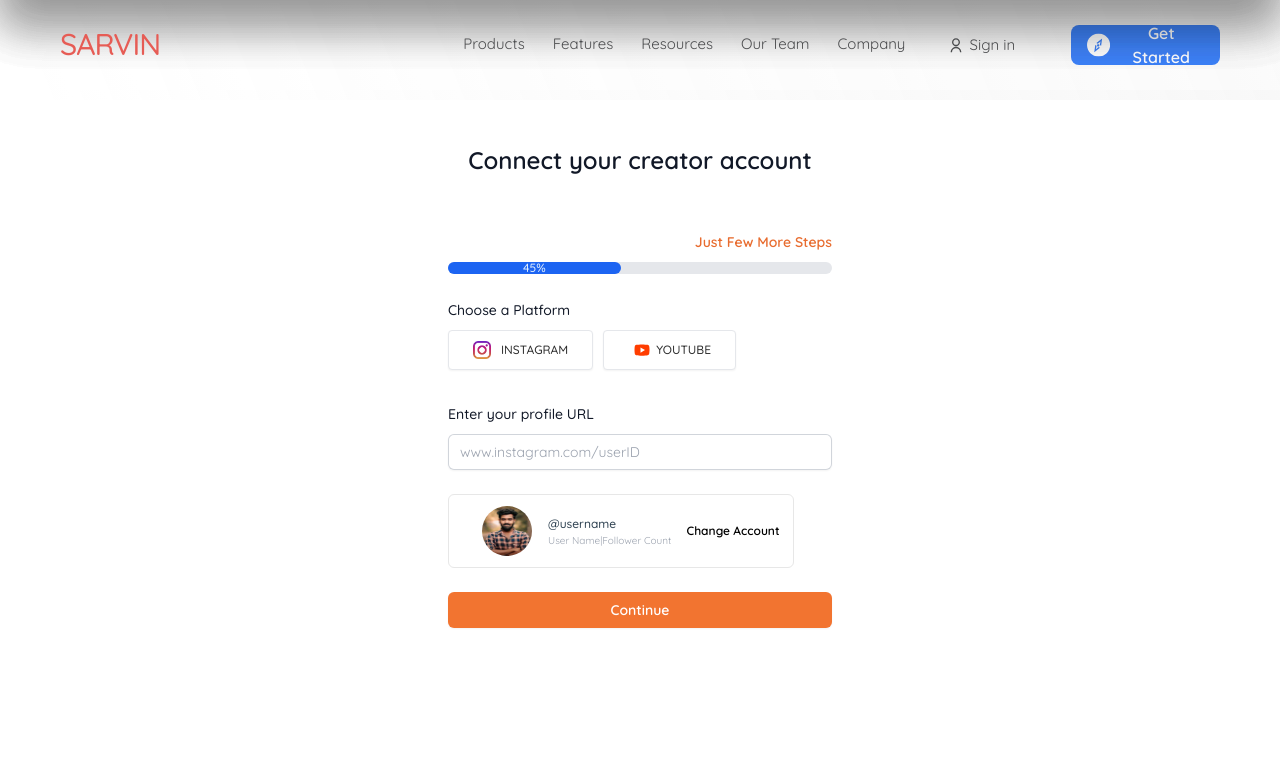
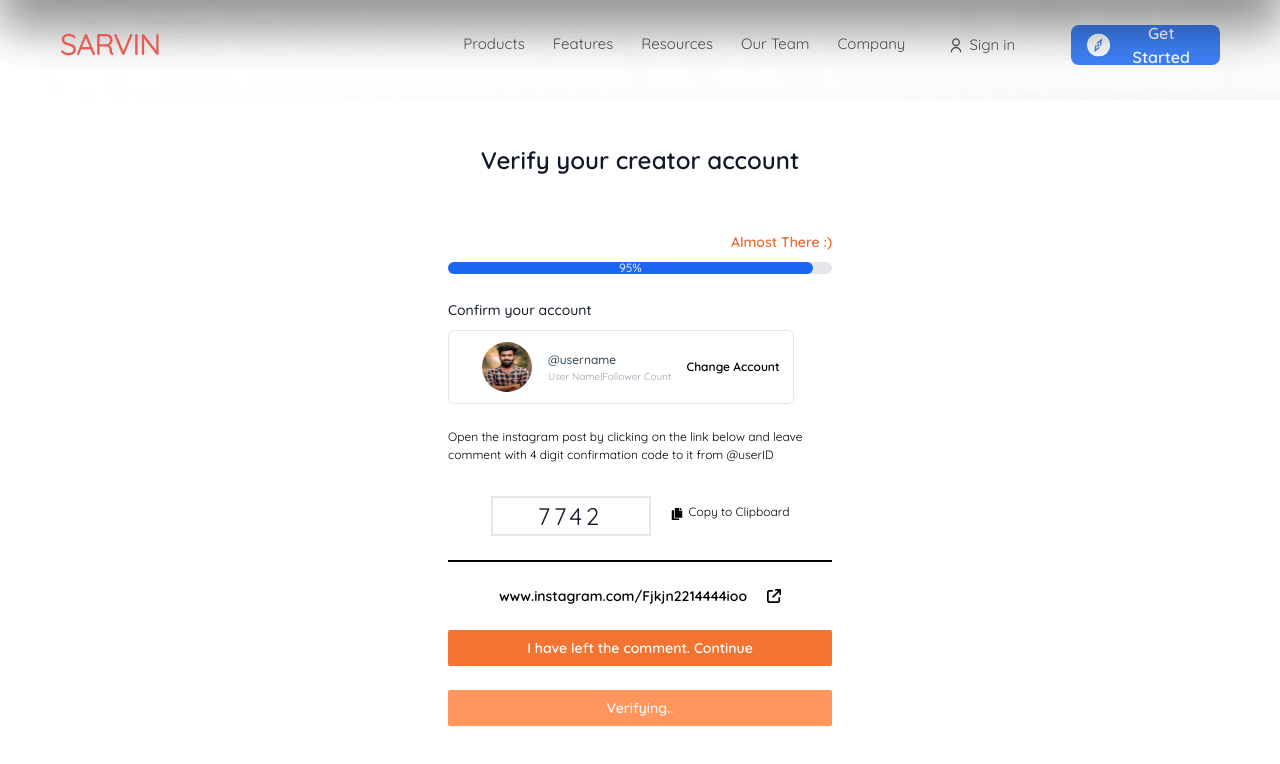
Before and after one commit to sahilrohera10/SarvinDevLSEFrontend_New, a Next.js app in the folder sarvinlsefrontend/: page / in a window 1280 px wide. Shown: the top 764 px of the page. Built offline with nearby package versions, Linux system fonts and the light colour scheme.

Commit message:
otp screen

```diff
--- /dev/null
+++ b/sarvinlsefrontend/src/app/components/OTPScreen/index.js
@@ -0,0 +1,110 @@
+"use client";
+
+import React from "react";
+import NavBar from "../commons/Navbar";
+import Instagram from "../commons/icons/instagram.png";
+import Image from "next/image";
+import { FaCopy } from "react-icons/fa";
+import { FaArrowUpRightFromSquare } from "react-icons/fa6";
+import ListCard from "../commons/Profilecard/ListCard";
+
+const OTPScreens = () => {
+  return (
+    <div
+      style={{
+        height: "100vh",
+        overflow: "hidden",
+        backgroundColor: "#fff",
+      }}
+    >
+      <NavBar />
+      <div class="flex flex-col justify-center px-6 py-12 lg:px-8">
+        <div class="sm:mx-auto sm:w-full sm:max-w-sm">
+          <h2 class="m-4 w-100 text-center text-2xl font-semibold  text-gray-900">
+            Verify your creator account
+          </h2>
+        </div>
+
+        <div class="mt-10 sm:mx-auto sm:w-full sm:max-w-sm">
+          <form class="space-y-6" action="#" method="POST">
+            <div class="flex justify-between ">
+              <span class="text-base font-medium text-blue-700 dark:text-white"></span>
+              <span class="text-sm font-semibold text-[#E86C2F] dark:text-white">
+                Almost There :)
+              </span>
+            </div>
+
+            <div
+              class="w-full bg-gray-200 rounded-full dark:bg-gray-700"
+              style={{ marginTop: 10 }}
+            >
+              <div
+                class="bg-blue-600 text-xs font-medium text-blue-100 text-center p-0 leading-none rounded-full"
+                style={{ width: "95%" }}
+              >
+                {" "}
+                95%
+              </div>
+            </div>
+
+            <div>
+              <div class="flex items-center justify-between">
+                <label
+                  for="password"
+                  class="block text-sm font-medium leading-6 text-gray-900 mb-2"
+                >
+                  Confirm your account
+                </label>
+              </div>
+              <ListCard />
+              <br />
+              <div style={{ fontSize: 12 }}>
+                Open the instagram post by clicking on the link below and leave
+                comment with 4 digit confirmation code to it from @userID{" "}
+              </div>
+
+              <div class="flex items-center justify-center" style={{ gap: 20 }}>
+                <div
+                  class="flex block w-40 h-10 border-2 items-center justify-center text-gray-900  placeholder:text-gray-400 focus:ring-2 focus:ring-inset focus:ring-indigo-600 sm:text-sm sm:leading-6"
+                  style={{ marginTop: "4vh", fontSize: 24, letterSpacing: 4 }}
+                >
+                  7742
+                </div>
+                <div class="flex items-end h-10 text-xs " style={{ gap: 6 }}>
+                  <FaCopy /> Copy to Clipboard
+                </div>
+              </div>
+            </div>
+            <div
+              style={{ borderWidth: "0px 0px 2px 0px", borderColor: "black" }}
+            ></div>
+            <div
+              class="flex items-center justify-center text-sm"
+              style={{ fontWeight: 600, gap: 20 }}
+            >
+              www.instagram.com/Fjkjn2214444ioo <FaArrowUpRightFromSquare />
+            </div>
+            <div>
+              <button
+                type="submit"
+                class="flex w-full justify-center rounded-sm bg-[#F27430] px-3 py-1.5 text-sm font-semibold leading-6 text-white shadow-sm hover:bg-gray-700 focus-visible:outline focus-visible:outline-2 focus-visible:outline-offset-2 focus-visible:outline-indigo-600"
+              >
+                I have left the comment. Continue
+              </button>
+            </div>
+            <div>
+              <button
+                type="submit"
+                class="flex w-full justify-center rounded-sm bg-[#FF965E] px-3 py-1.5 text-sm font-semibold leading-6 text-gray-100 shadow-sm hover:bg-gray-700 focus-visible:outline focus-visible:outline-2 focus-visible:outline-offset-2 focus-visible:outline-indigo-600"
+              >
+                Verifying..
+              </button>
+            </div>
+          </form>
+        </div>
+      </div>
+    </div>
+  );
+};
+
+export default OTPScreens;
--- a/sarvinlsefrontend/src/app/page.js
+++ b/sarvinlsefrontend/src/app/page.js
@@ -7,13 +7,21 @@ import Dashboard from "./components/Dashboard";
 import NavBar from "./components/commons/Navbar";
 import SignIn from "./components/SignIn";
 import Verification from "./components/Verification";
+import OTPScreens from "./components/OTPScreen";
 
 export default function Home() {
   return (
-    <main style={{ backgroundColor: "#f8f9ff", overflowX: "hidden" }}>
+    <main
+      style={{
+        backgroundColor: "#f8f9ff",
+        overflowX: "hidden",
+        scrollBehavior: "smooth",
+      }}
+    >
       {/* <Dashboard /> */}
       {/* <SignIn /> */}
-      <Verification />
+      {/* <Verification /> */}
+      <OTPScreens />
     </main>
   );
 }
```
